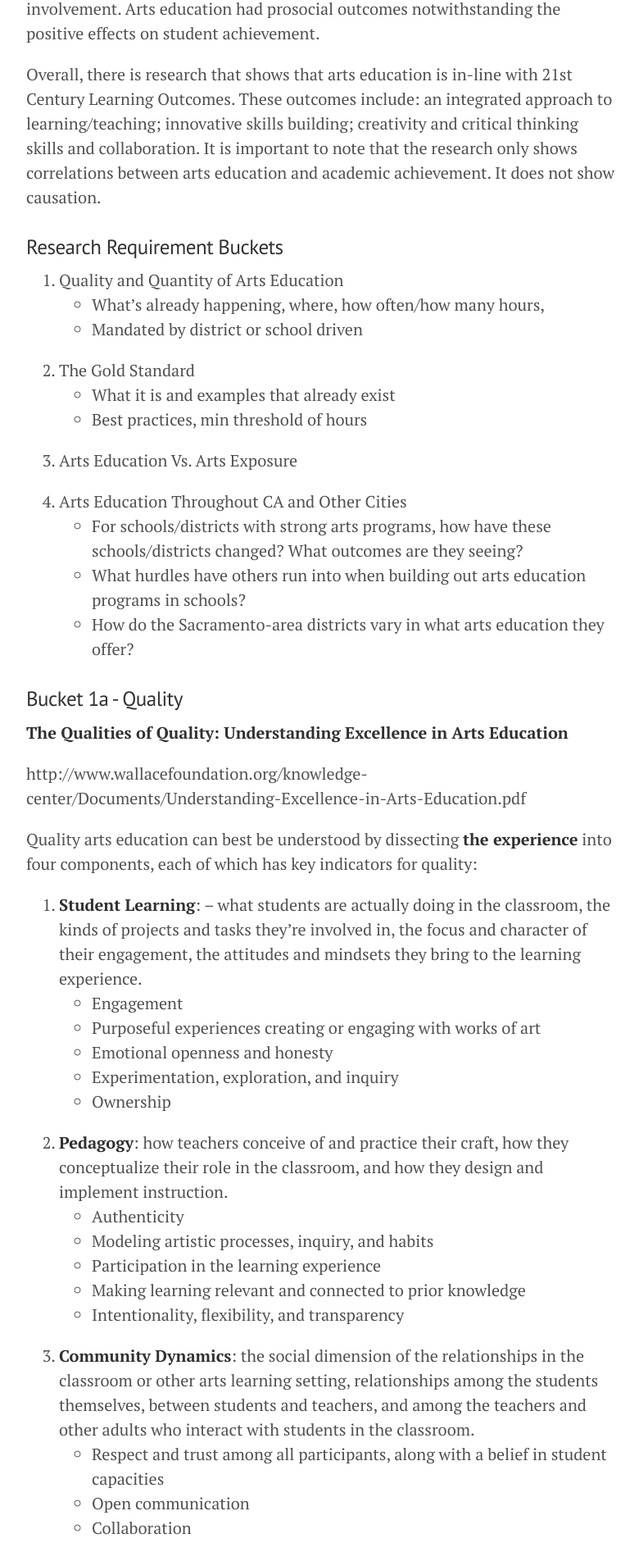
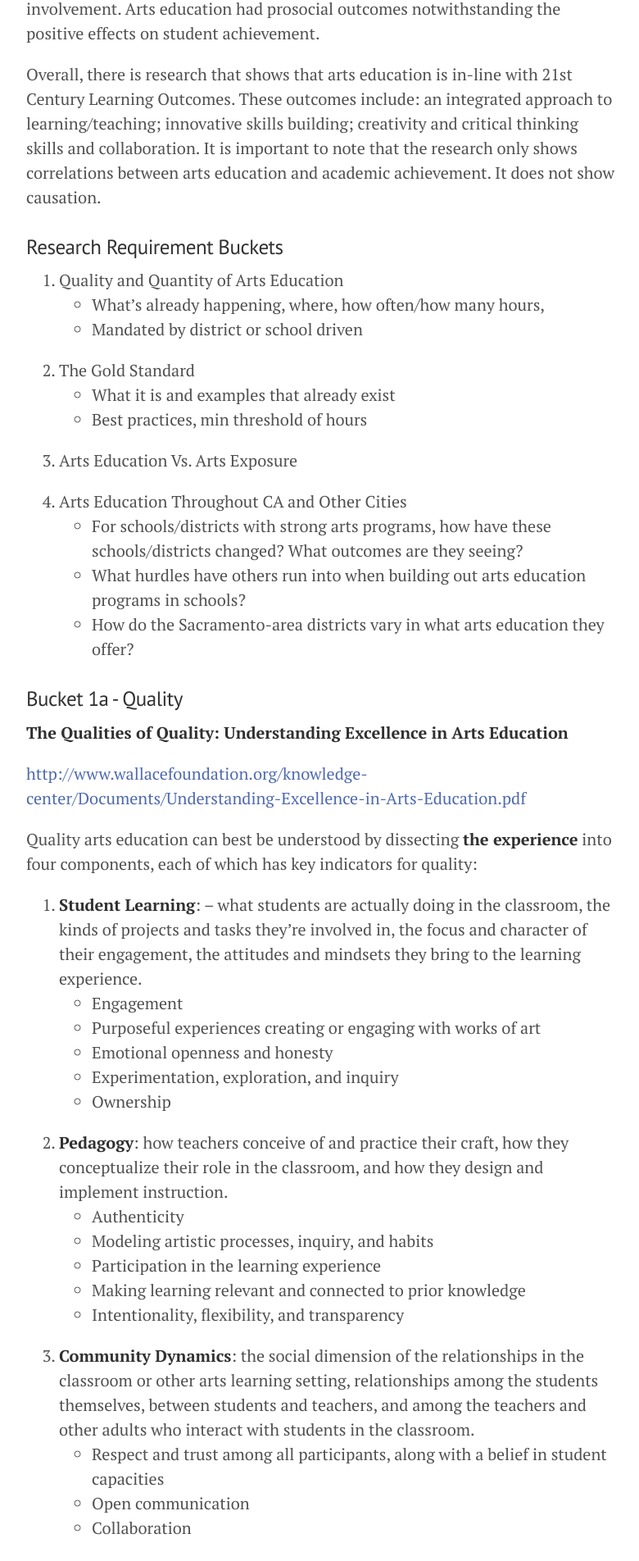
Before and after one commit to code4sac/sacarts4ALL, a Jekyll site: the page built from 8_research.md, in a window 1280 px wide. Shown: the part 665-2569 px from the top of the page at 82% size, without its empty margins (248-1028 px from the left). Built offline with Jekyll 4.4.1, drawn with Linux system fonts in a browser that asks for light colours; our own code applies the rules of GitHub Pages for plain Markdown files.

Commit message:
Update 8_research.md

```diff
--- a/8_research.md
+++ b/8_research.md
@@ -37,7 +37,7 @@ Overall, there is research that shows that arts education is in-line with 21st C
 
 **The Qualities of Quality: Understanding Excellence in Arts Education**
 
-http://www.wallacefoundation.org/knowledge-center/Documents/Understanding-Excellence-in-Arts-Education.pdf
+<http://www.wallacefoundation.org/knowledge-center/Documents/Understanding-Excellence-in-Arts-Education.pdf>
 
 Quality arts education can best be understood by dissecting **the experience** into four components, each of which has key indicators for quality:
 
```
